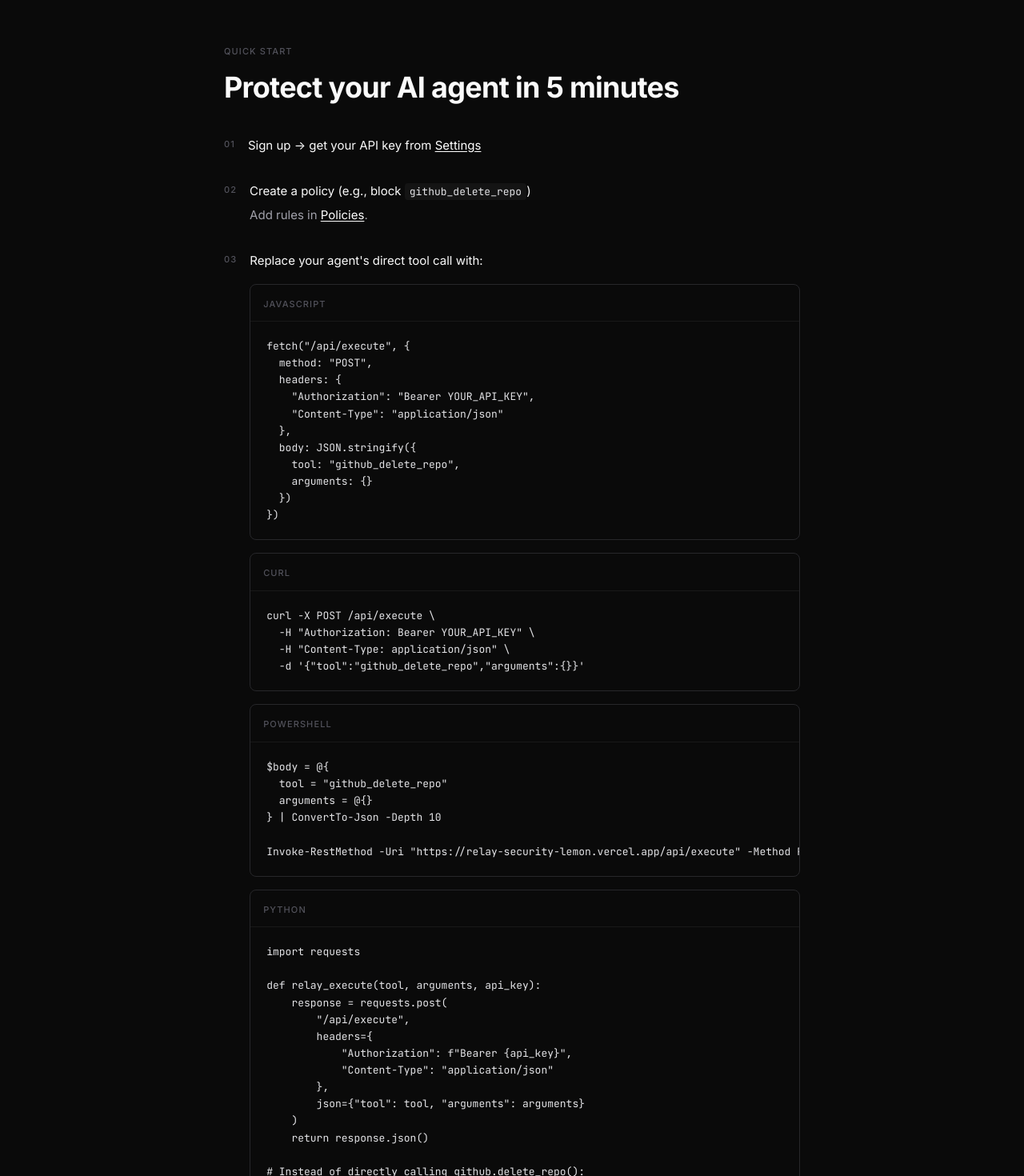
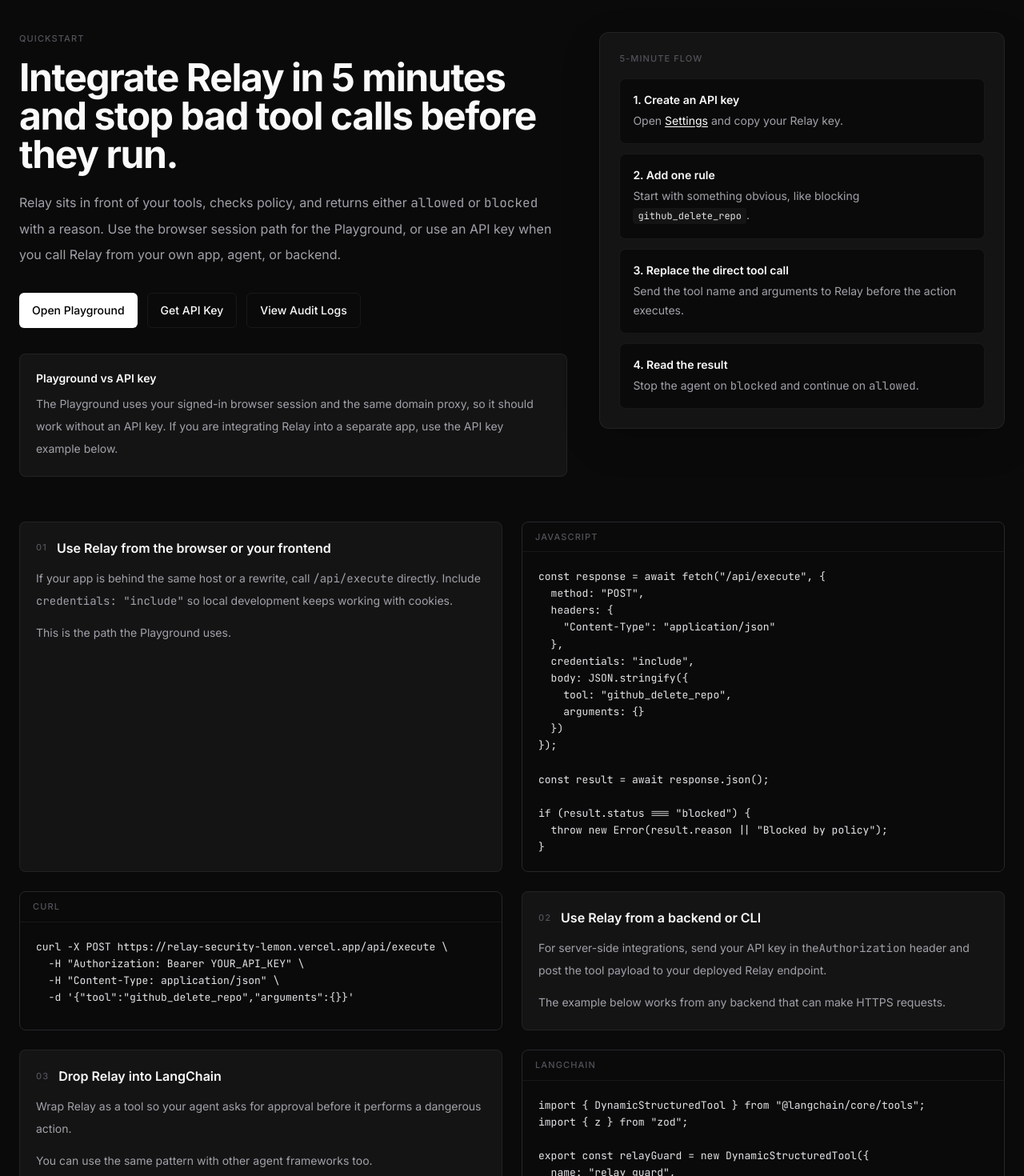
Before and after one commit to aniiketvarshney/Relayaisecurity, a React (Vite) app: page /docs in a window 1280 px wide. Shown: the part 80-1550 px from the top of the page at 80% size. Built offline with nearby package versions, Linux system fonts and the light colour scheme; no server answers; a web font is replaced by a local one.

Commit message:
Docs: add Relay quickstart guide

```diff
--- a/src/pages/Docs.tsx
+++ b/src/pages/Docs.tsx
@@ -1,58 +1,69 @@
+import type { ReactNode } from "react";
 import { Link } from "react-router-dom";
-import { API_BASE } from "../lib/api";
 
-const executeUrl = `${API_BASE}/execute`;
-
-const javascriptExample = `fetch("${executeUrl}", {
+const browserExample = String.raw`const response = await fetch("/api/execute", {
   method: "POST",
   headers: {
-    "Authorization": "Bearer YOUR_API_KEY",
     "Content-Type": "application/json"
   },
+  credentials: "include",
   body: JSON.stringify({
     tool: "github_delete_repo",
     arguments: {}
   })
-})`;
+});
 
-const curlExample = `curl -X POST ${executeUrl} \\
-  -H "Authorization: Bearer YOUR_API_KEY" \\
-  -H "Content-Type: application/json" \\
+const result = await response.json();
+
+if (result.status === "blocked") {
+  throw new Error(result.reason || "Blocked by policy");
+}`;
+
+const curlExample = String.raw`curl -X POST https://relay-security-lemon.vercel.app/api/execute \
+  -H "Authorization: Bearer YOUR_API_KEY" \
+  -H "Content-Type: application/json" \
   -d '{"tool":"github_delete_repo","arguments":{}}'`;
 
-const powershellExample = `$body = @{
-  tool = "github_delete_repo"
-  arguments = @{}
-} | ConvertTo-Json -Depth 10
+const langChainExample = String.raw`import { DynamicStructuredTool } from "@langchain/core/tools";
+import { z } from "zod";
 
-Invoke-RestMethod -Uri "https://relay-security-lemon.vercel.app/api/execute" `
-  + `-Method Post `
-  + `-ContentType "application/json" `
-  + `-Headers @{ Authorization = "Bearer YOUR_API_KEY" } `
-  + `-Body $body`;
-
-const pythonExample = `import requests
-
-def relay_execute(tool, arguments, api_key):
-    response = requests.post(
-        "${executeUrl}",
-        headers={
-            "Authorization": f"Bearer {api_key}",
+export const relayGuard = new DynamicStructuredTool({
+  name: "relay_guard",
+  description: "Send a tool call through Relay before the agent executes it.",
+  schema: z.object({
+    tool: z.string(),
+    arguments: z.record(z.any()).default({})
+  }),
+  func: async ({ tool, arguments: args }) => {
+    const response = await fetch("https://relay-security-lemon.vercel.app/api/execute", {
+      method: "POST",
+      headers: {
+        Authorization: "Bearer " + process.env.RELAY_API_KEY,
         "Content-Type": "application/json"
       },
-        json={"tool": tool, "arguments": arguments}
-    )
-    return response.json()
+      body: JSON.stringify({ tool, arguments: args })
+    });
 
-# Instead of directly calling github.delete_repo():
-# result = relay_execute("github_delete_repo", {"repo_name": "myrepo"}, api_key)
-# if result["status"] == "blocked":
-#     # handle blocked`;
+    const result = await response.json();
+    return JSON.stringify(result);
+  }
+});`;
 
-function CodeBlock({ label, code }: { label: string; code: string }) {
+const dashboardExample = String.raw`{
+  "status": "blocked",
+  "reason": "Policy violation"
+}`;
+
+function CodeBlock({
+  label,
+  code,
+}: {
+  label: string;
+  code: string;
+}) {
   return (
     <div className="overflow-hidden rounded-[var(--radius-lg)] border border-[var(--border-code)] bg-[var(--bg-primary)]">
-      <div className="border-b border-[var(--border)] px-4 py-2.5">
+      <div className="flex items-center justify-between border-b border-[var(--border)] px-4 py-2.5">
         <span className="text-[11px] font-medium uppercase tracking-[0.1em] text-[var(--text-tertiary)]">
           {label}
         </span>
@@ -64,91 +75,217 @@
   );
 }
 
+function Step({
+  number,
+  title,
+  body,
+}: {
+  number: string;
+  title: string;
+  body: ReactNode;
+}) {
+  return (
+    <div className="rounded-[var(--radius-lg)] border border-[var(--border)] bg-[var(--bg-secondary)] p-5">
+      <div className="mb-3 flex items-center gap-3">
+        <span className="text-label">{number}</span>
+        <h3 className="text-base font-semibold text-[var(--text-primary)]">
+          {title}
+        </h3>
+      </div>
+      <div className="text-sm leading-7 text-[var(--text-secondary)]">
+        {body}
+      </div>
+    </div>
+  );
+}
+
 export default function Docs() {
   return (
     <main className="min-h-screen bg-[var(--bg-primary)] pt-14">
-      <div className="mx-auto max-w-3xl px-6 py-16 lg:py-20">
-        <p className="text-label mb-4">Quick start</p>
+      <div className="mx-auto max-w-7xl px-6 py-12 lg:py-16">
+        <section className="grid gap-10 lg:grid-cols-[1.15fr_0.85fr] lg:items-start">
+          <div>
+            <p className="text-label mb-4">Quickstart</p>
+            <h1 className="max-w-2xl text-4xl font-bold tracking-[-0.03em] text-[var(--text-primary)] sm:text-5xl">
+              Integrate Relay in 5 minutes and stop bad tool calls before they
+              run.
+            </h1>
+            <p className="mt-5 max-w-2xl text-base leading-8 text-[var(--text-secondary)]">
+              Relay sits in front of your tools, checks policy, and returns
+              either <code>allowed</code> or <code>blocked</code> with a reason.
+              Use the browser session path for the Playground, or use an API key
+              when you call Relay from your own app, agent, or backend.
+            </p>
 
-        <h1 className="text-3xl font-bold tracking-[-0.02em] text-[var(--text-primary)] sm:text-4xl">
-          Protect your AI agent in 5 minutes
-        </h1>
+            <div className="mt-8 flex flex-wrap gap-3">
+              <Link
+                to="/playground"
+                className="inline-flex h-11 items-center rounded-[var(--radius-md)] bg-white px-4 text-sm font-medium text-black transition-opacity hover:opacity-90"
+              >
+                Open Playground
+              </Link>
+              <Link
+                to="/settings/api-keys"
+                className="inline-flex h-11 items-center rounded-[var(--radius-md)] border border-[var(--border)] px-4 text-sm font-medium text-[var(--text-primary)] transition-colors hover:bg-[var(--bg-secondary)]"
+              >
+                Get API Key
+              </Link>
+              <Link
+                to="/dashboard"
+                className="inline-flex h-11 items-center rounded-[var(--radius-md)] border border-[var(--border)] px-4 text-sm font-medium text-[var(--text-primary)] transition-colors hover:bg-[var(--bg-secondary)]"
+              >
+                View Audit Logs
+              </Link>
+            </div>
 
-        <ol className="mt-10 space-y-8 text-[15px] leading-[1.7] text-[var(--text-secondary)]">
-          <li className="flex gap-4">
-            <span className="text-label mt-0.5 shrink-0">01</span>
-            <div>
-              <p className="text-[var(--text-primary)]">
-                Sign up → get your API key from{" "}
+            <div className="mt-8 rounded-[var(--radius-lg)] border border-[var(--border)] bg-[var(--bg-secondary)] p-5">
+              <p className="text-sm font-semibold text-[var(--text-primary)]">
+                Playground vs API key
+              </p>
+              <p className="mt-2 text-sm leading-7 text-[var(--text-secondary)]">
+                The Playground uses your signed-in browser session and the same
+                domain proxy, so it should work without an API key. If you are
+                integrating Relay into a separate app, use the API key example
+                below.
+              </p>
+            </div>
+          </div>
+
+          <div className="rounded-[var(--radius-xl)] border border-[var(--border)] bg-[var(--bg-secondary)] p-6 shadow-[0_16px_48px_rgba(0,0,0,0.18)]">
+            <p className="text-label mb-4">5-minute flow</p>
+            <div className="space-y-3">
+              <div className="rounded-[var(--radius-lg)] border border-[var(--border)] bg-[var(--bg-primary)] p-4">
+                <p className="text-sm font-semibold text-[var(--text-primary)]">
+                  1. Create an API key
+                </p>
+                <p className="mt-1 text-sm leading-6 text-[var(--text-secondary)]">
+                  Open{" "}
                   <Link
                     to="/settings/api-keys"
                     className="text-white underline underline-offset-2 hover:opacity-90"
                   >
                     Settings
-                </Link>
+                  </Link>{" "}
+                  and copy your Relay key.
                 </p>
               </div>
-          </li>
-
-          <li className="flex gap-4">
-            <span className="text-label mt-0.5 shrink-0">02</span>
-            <div>
-              <p className="text-[var(--text-primary)]">
-                Create a policy (e.g., block{" "}
-                <code className="rounded-[var(--radius-sm)] bg-[var(--bg-secondary)] px-1.5 py-0.5 font-mono text-[13px] text-[var(--code-text)]">
+              <div className="rounded-[var(--radius-lg)] border border-[var(--border)] bg-[var(--bg-primary)] p-4">
+                <p className="text-sm font-semibold text-[var(--text-primary)]">
+                  2. Add one rule
+                </p>
+                <p className="mt-1 text-sm leading-6 text-[var(--text-secondary)]">
+                  Start with something obvious, like blocking{" "}
+                  <code className="rounded-[var(--radius-sm)] bg-[var(--bg-secondary)] px-1.5 py-0.5 font-mono text-[12px] text-[var(--code-text)]">
                     github_delete_repo
                   </code>
-                )
-              </p>
-              <p className="mt-1">
-                Add rules in{" "}
-                <Link
-                  to="/policies"
-                  className="text-white underline underline-offset-2 hover:opacity-90"
-                >
-                  Policies
-                </Link>
                   .
                 </p>
               </div>
-          </li>
-
-          <li className="flex gap-4">
-            <span className="text-label mt-0.5 shrink-0">03</span>
-            <div className="min-w-0 flex-1">
-              <p className="mb-4 text-[var(--text-primary)]">
-                Replace your agent&apos;s direct tool call with:
+              <div className="rounded-[var(--radius-lg)] border border-[var(--border)] bg-[var(--bg-primary)] p-4">
+                <p className="text-sm font-semibold text-[var(--text-primary)]">
+                  3. Replace the direct tool call
                 </p>
-              <div className="space-y-4">
-                <CodeBlock label="JavaScript" code={javascriptExample} />
-                <CodeBlock label="curl" code={curlExample} />
-                <CodeBlock label="PowerShell" code={powershellExample} />
-                <CodeBlock label="Python" code={pythonExample} />
-              </div>
-              <p className="mt-4 text-sm text-[var(--text-secondary)]">
-                Browser code can use <code>/api/execute</code>. PowerShell and
-                other terminal tools need a full URL, because they do not share
-                your browser session.
+                <p className="mt-1 text-sm leading-6 text-[var(--text-secondary)]">
+                  Send the tool name and arguments to Relay before the action
+                  executes.
                 </p>
               </div>
-          </li>
-
-          <li className="flex gap-4">
-            <span className="text-label mt-0.5 shrink-0">04</span>
-            <div>
-              <p className="text-[var(--text-primary)]">
-                That&apos;s it. Every blocked call is logged in your{" "}
-                <Link
-                  to="/dashboard"
-                  className="text-white underline underline-offset-2 hover:opacity-90"
-                >
-                  dashboard
-                </Link>
-                .
+              <div className="rounded-[var(--radius-lg)] border border-[var(--border)] bg-[var(--bg-primary)] p-4">
+                <p className="text-sm font-semibold text-[var(--text-primary)]">
+                  4. Read the result
+                </p>
+                <p className="mt-1 text-sm leading-6 text-[var(--text-secondary)]">
+                  Stop the agent on <code>blocked</code> and continue on{" "}
+                  <code>allowed</code>.
                 </p>
               </div>
-          </li>
-        </ol>
+            </div>
+          </div>
+        </section>
+
+        <section className="mt-14 grid gap-6 lg:grid-cols-2">
+          <Step
+            number="01"
+            title="Use Relay from the browser or your frontend"
+            body={
+              <>
+                <p>
+                  If your app is behind the same host or a rewrite, call{" "}
+                  <code>/api/execute</code> directly. Include{" "}
+                  <code>credentials: "include"</code> so local development
+                  keeps working with cookies.
+                </p>
+                <p className="mt-3">
+                  This is the path the Playground uses.
+                </p>
+              </>
+            }
+          />
+          <CodeBlock label="JavaScript" code={browserExample} />
+        </section>
+
+        <section className="mt-6 grid gap-6 lg:grid-cols-2">
+          <CodeBlock label="curl" code={curlExample} />
+          <Step
+            number="02"
+            title="Use Relay from a backend or CLI"
+            body={
+              <>
+                <p>
+                  For server-side integrations, send your API key in the
+                  <code>Authorization</code> header and post the tool payload to
+                  your deployed Relay endpoint.
+                </p>
+                <p className="mt-3">
+                  The example below works from any backend that can make HTTPS
+                  requests.
+                </p>
+              </>
+            }
+          />
+        </section>
+
+        <section className="mt-6 grid gap-6 lg:grid-cols-2">
+          <Step
+            number="03"
+            title="Drop Relay into LangChain"
+            body={
+              <>
+                <p>
+                  Wrap Relay as a tool so your agent asks for approval before it
+                  performs a dangerous action.
+                </p>
+                <p className="mt-3">
+                  You can use the same pattern with other agent frameworks too.
+                </p>
+              </>
+            }
+          />
+          <CodeBlock label="LangChain" code={langChainExample} />
+        </section>
+
+        <section className="mt-6 grid gap-6 lg:grid-cols-2">
+          <CodeBlock label="Typical response" code={dashboardExample} />
+          <div className="rounded-[var(--radius-lg)] border border-[var(--border)] bg-[var(--bg-secondary)] p-6">
+            <p className="text-label mb-3">What to do next</p>
+            <ul className="space-y-3 text-sm leading-7 text-[var(--text-secondary)]">
+              <li>1. Create one or two policies.</li>
+              <li>2. Test a safe tool and a blocked tool.</li>
+              <li>3. Open the Dashboard to confirm the audit trail.</li>
+              <li>4. Ship the Relay wrapper into your agent code.</li>
+            </ul>
+
+            <div className="mt-6 rounded-[var(--radius-lg)] border border-[var(--border)] bg-[var(--bg-primary)] p-4">
+              <p className="text-sm font-semibold text-[var(--text-primary)]">
+                Want to test it now?
+              </p>
+              <p className="mt-2 text-sm leading-6 text-[var(--text-secondary)]">
+                Open the Playground, try <code>github_delete_repo</code>, and
+                confirm Relay returns <code>blocked</code> with a reason.
+              </p>
+            </div>
+          </div>
+        </section>
       </div>
     </main>
   );
```
Lines whose indentation alone changed are shown as unchanged.
